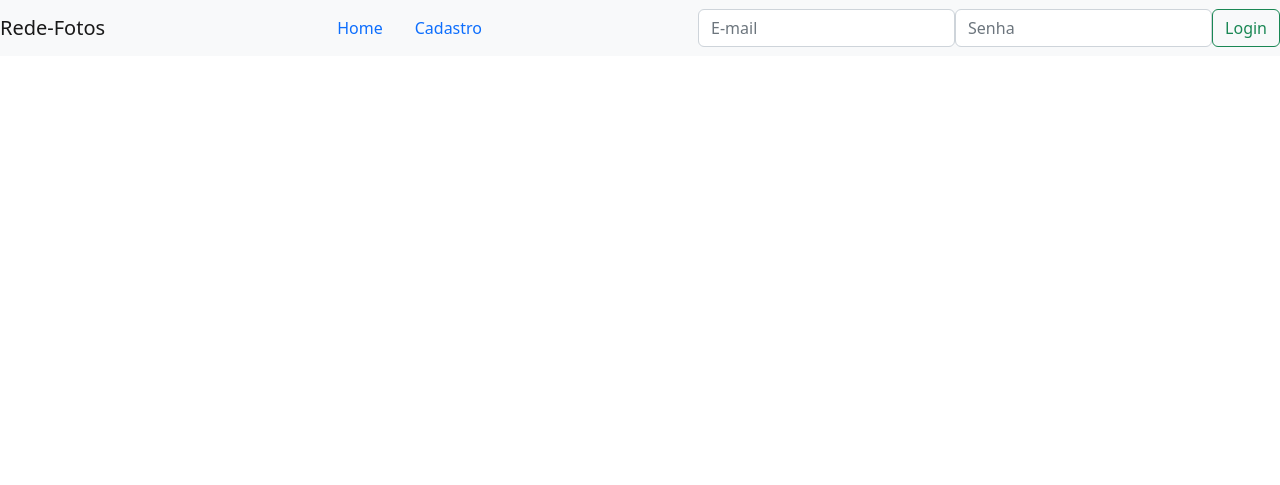
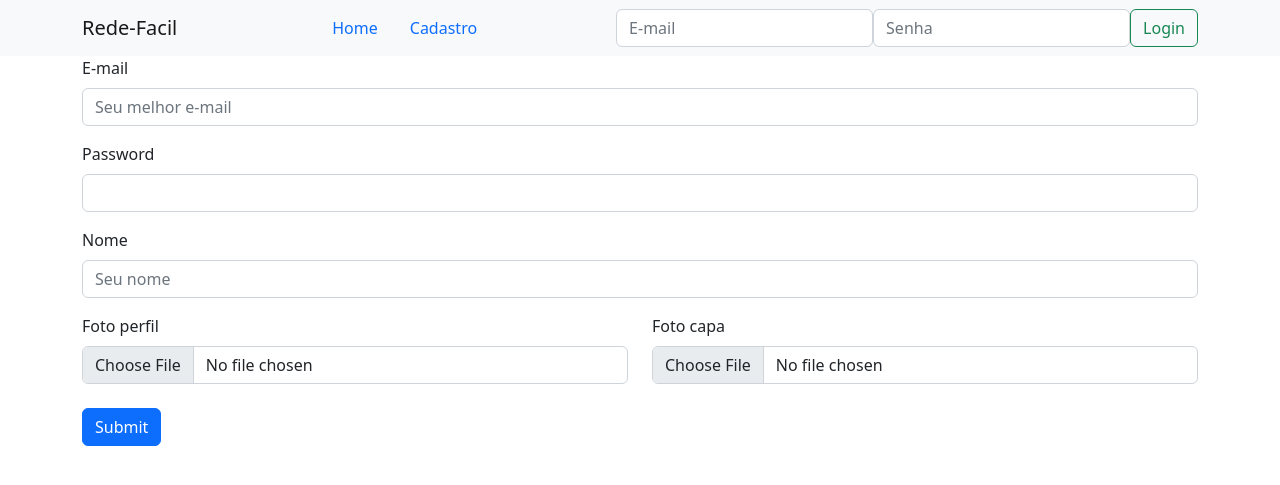
Before and after one commit to ElitonCamargo/rede_facil, a PHP site: page /?cadastro in a window 1280 px wide. Shown: the top 485 px of the page. Run offline with PHP 8.4, Linux system fonts and the light colour scheme.

Commit message:
Criando form cadastro

```diff
--- a/index.php
+++ b/index.php
@@ -10,7 +10,8 @@
 
     <!-- menu -->
     <nav class="navbar navbar-light bg-light">
-        <a class="navbar-brand">Rede-Fotos</a>
+        <div class="container">
+            <a class="navbar-brand">Rede-Facil</a>
             <ul class="nav justify-content-center">
                 <li class="nav-item">
                     <a class="nav-link" href="?home">Home</a>
@@ -20,13 +21,30 @@
                 </li>
             </ul>
             <form class="d-flex form-inline" method="POST">
-            <input class="form-control mr-sm-2" name="txtLoginEmail" type="text" placeholder="E-mail">
-            <input class="form-control mr-sm-2" name="txtLoginSenha" type="password" placeholder="Senha">
+                <input class="form-control mr-2" name="txtLoginEmail" type="text" placeholder="E-mail">
+                <input class="form-control mr-2" name="txtLoginSenha" type="password" placeholder="Senha">
                 <button class="btn btn-outline-success my-2 my-sm-0" name="btnLogin" type="submit">Login</button>
             </form>
+
+        </div>
     </nav>
     <!-- menu -->
 
+    <div class="container">
+        <!-- rotas -->
+            <?php
+                if(isset($_GET['cadastro'])){
+                    require_once 'view/cadastro.php';
+                }
+                elseif(isset($_GET['home'])){
+                    require_once './view/home.php';
+                }
+                else{
+                    require_once './view/home.php';
+                }
+            ?>
+        <!-- rotas -->
+    </div>
 
 
     <script src="https://cdn.jsdelivr.net/npm/bootstrap@5.2.2/dist/js/bootstrap.bundle.min.js" integrity="sha384-OERcA2EqjJCMA+/3y+gxIOqMEjwtxJY7qPCqsdltbNJuaOe923+mo//f6V8Qbsw3" crossorigin="anonymous"></script>
--- a/view/cadastro.php
+++ b/view/cadastro.php
@@ -0,0 +1,44 @@
+<form>
+  <div class="mb-3">
+    <label class="form-label">E-mail</label>
+    <input
+        type="email"
+        class="form-control"
+        name="txtEmail"
+        placeholder="Seu melhor e-mail"
+    >
+  </div>
+
+  <div class="mb-3">
+    <label class="form-label">Password</label>
+    <input
+        type="password"
+        class="form-control"
+        name="txtSenha"
+    >
+  </div>
+
+  <div class="mb-3">
+    <label class="form-label">Nome</label>
+    <input
+        type="text"
+        class="form-control"
+        name="txtNome"
+        placeholder="Seu nome"
+    >
+  </div>
+
+  <div class="row mb-4">
+    <div class="col">
+        <label class="form-label">Foto perfil</label>
+        <input type="file" class="form-control" name="fotoPerfil">
+    </div>
+    <div class="col">
+        <label class="form-label">Foto capa</label>
+        <input type="file" class="form-control" name="fotoCapa">
+    </div>
+</div>
+
+
+  <button type="submit" class="btn btn-primary">Submit</button>
+</form>
--- a/view/home.php
+++ b/view/home.php
@@ -0,0 +1 @@
+<h1>Home</h1>
```
Lines whose indentation alone changed are shown as unchanged.
